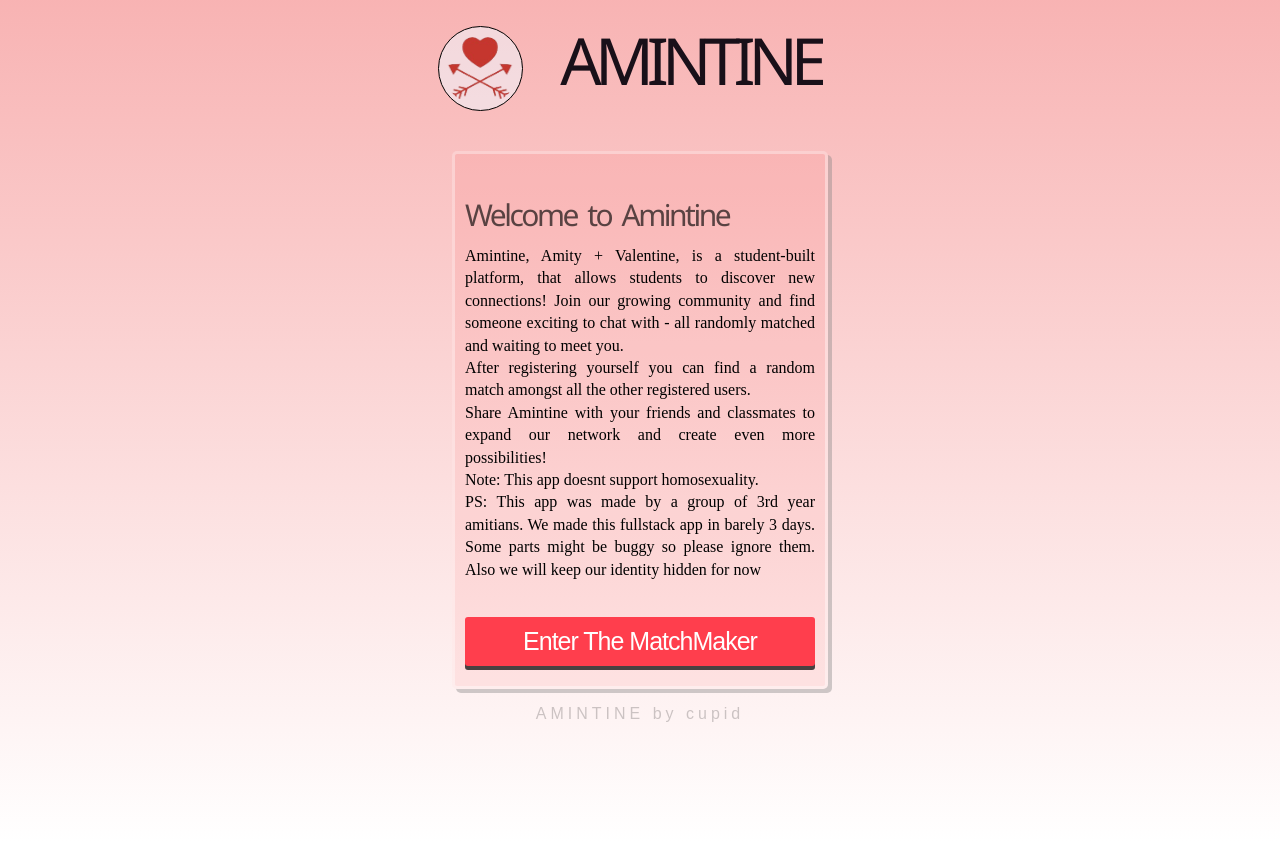
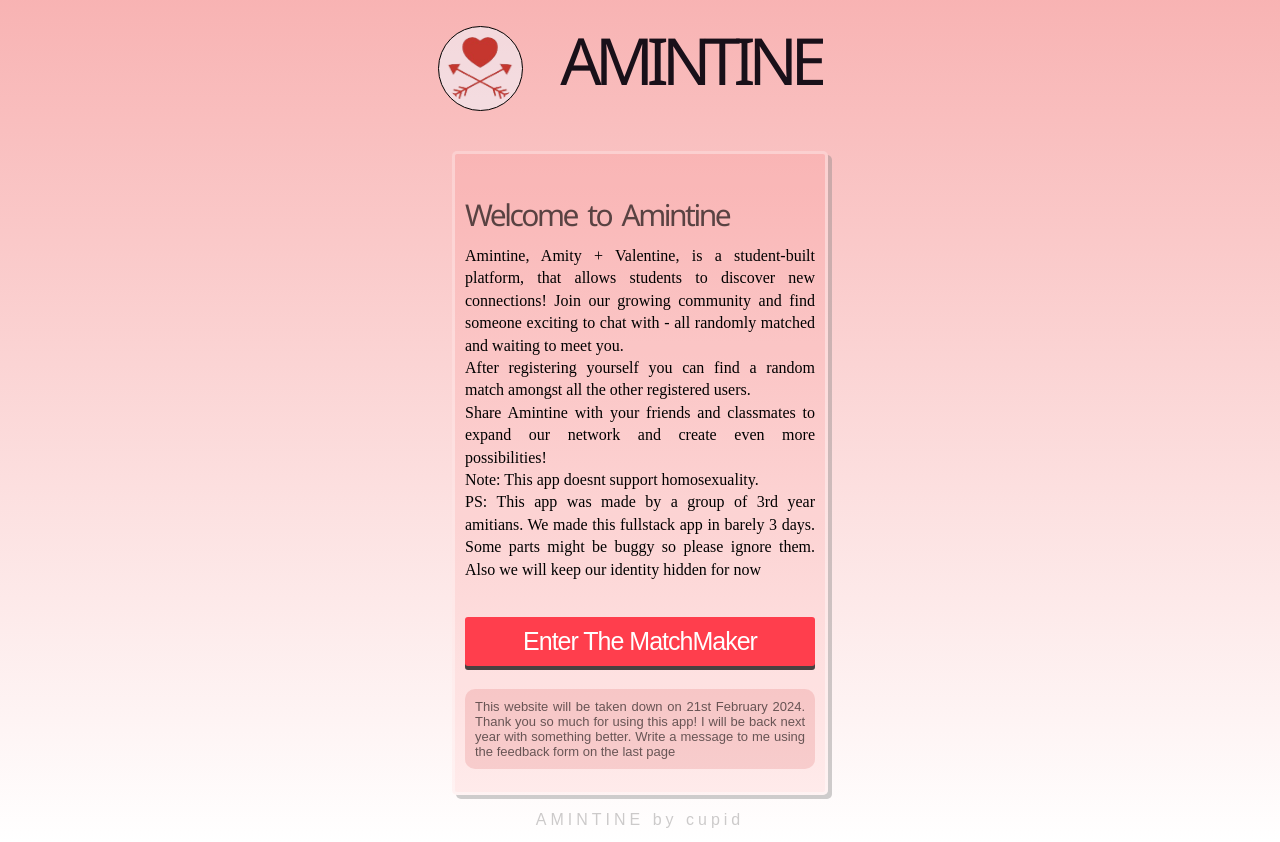
Before and after one commit to Arshil-Github/Amintine, a React (Vite) app in the folder AmityMatcher/: page / in a window 1280 px wide. Built offline with nearby package versions, Linux system fonts and the light colour scheme.

Commit message:
feedback

```diff
--- a/AmityMatcher/src/Home/Home.jsx
+++ b/AmityMatcher/src/Home/Home.jsx
@@ -28,6 +28,7 @@ function Home({EnterMatchmakerCallback})
                 Enter the MatchMaker
             </button>
 
+            <p className={styles.appCloseNote}>This website will be taken down on 21st February 2024. Thank you so much for using this app! I will be back next year with something better. Write a message to me using the feedback form on the last page</p>
         </div>
     )
 }
--- a/AmityMatcher/src/Home/HomeStyle.module.css
+++ b/AmityMatcher/src/Home/HomeStyle.module.css
@@ -36,3 +36,14 @@
     font-size: 16px;
     line-height: 1.4pc;
 }
+.appCloseNote{
+    font-size: 13px;
+    text-align: justify;
+
+    background-color: rgba(214, 69, 69, 0.174);
+    border-radius: 10px;
+    padding: 10px;
+
+    font-family: Arial, Helvetica, sans-serif;
+    color: rgba(0, 0, 0, 0.582);
+}
```
